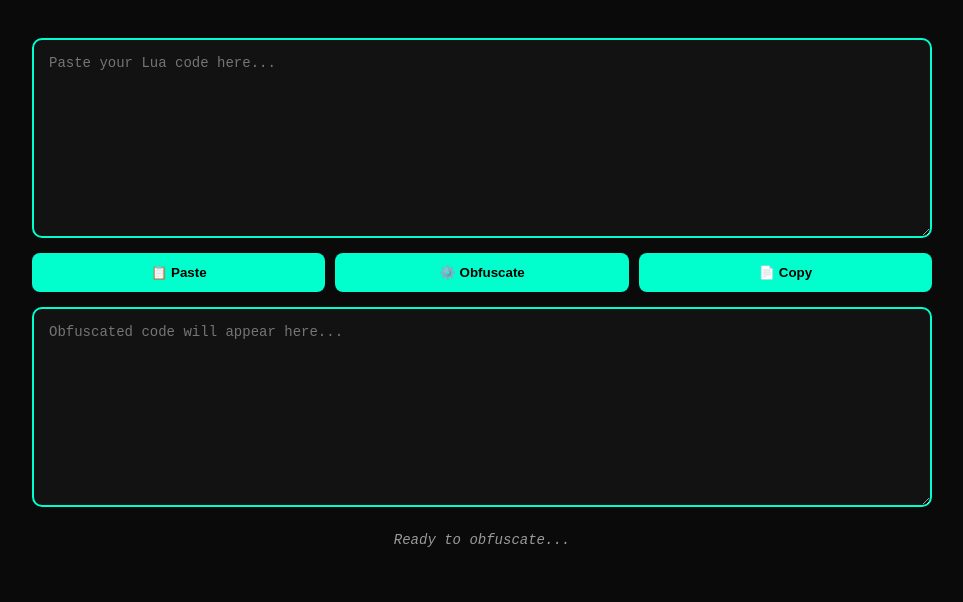
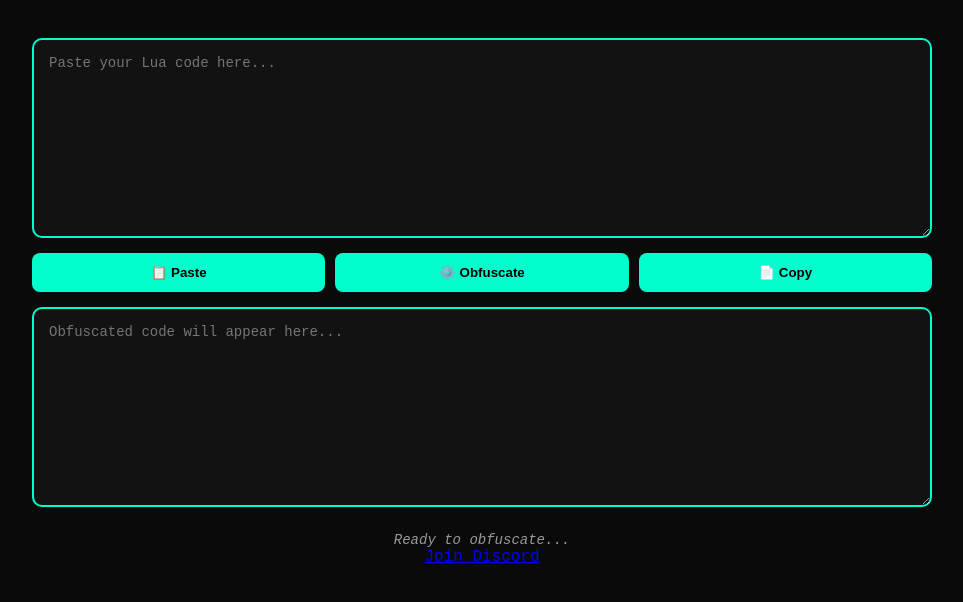
Before and after one commit to Script-Developer/obfuscator-bot, a plain HTML site: page index.html in a window 1280 px wide. Shown: the part 70-672 px from the top of the page, without its empty margins (158-1121 px from the left). Drawn offline with Linux system fonts and the light colour scheme.

Commit message:
Update index.html

```diff
--- a/index.html
+++ b/index.html
@@ -110,6 +110,9 @@
     <textarea id="output" placeholder="Obfuscated code will appear here..." readonly></textarea>
     <div class="status" id="statusText">Ready to obfuscate...</div>
   </div>
+   <div class="footer">
+    <a class="discord-button" href="https://discord.gg/VwTM63a38Y" target="_blank">Join Discord</a>
+  </div>
 
   <script>
     async function obfuscate() {
```
